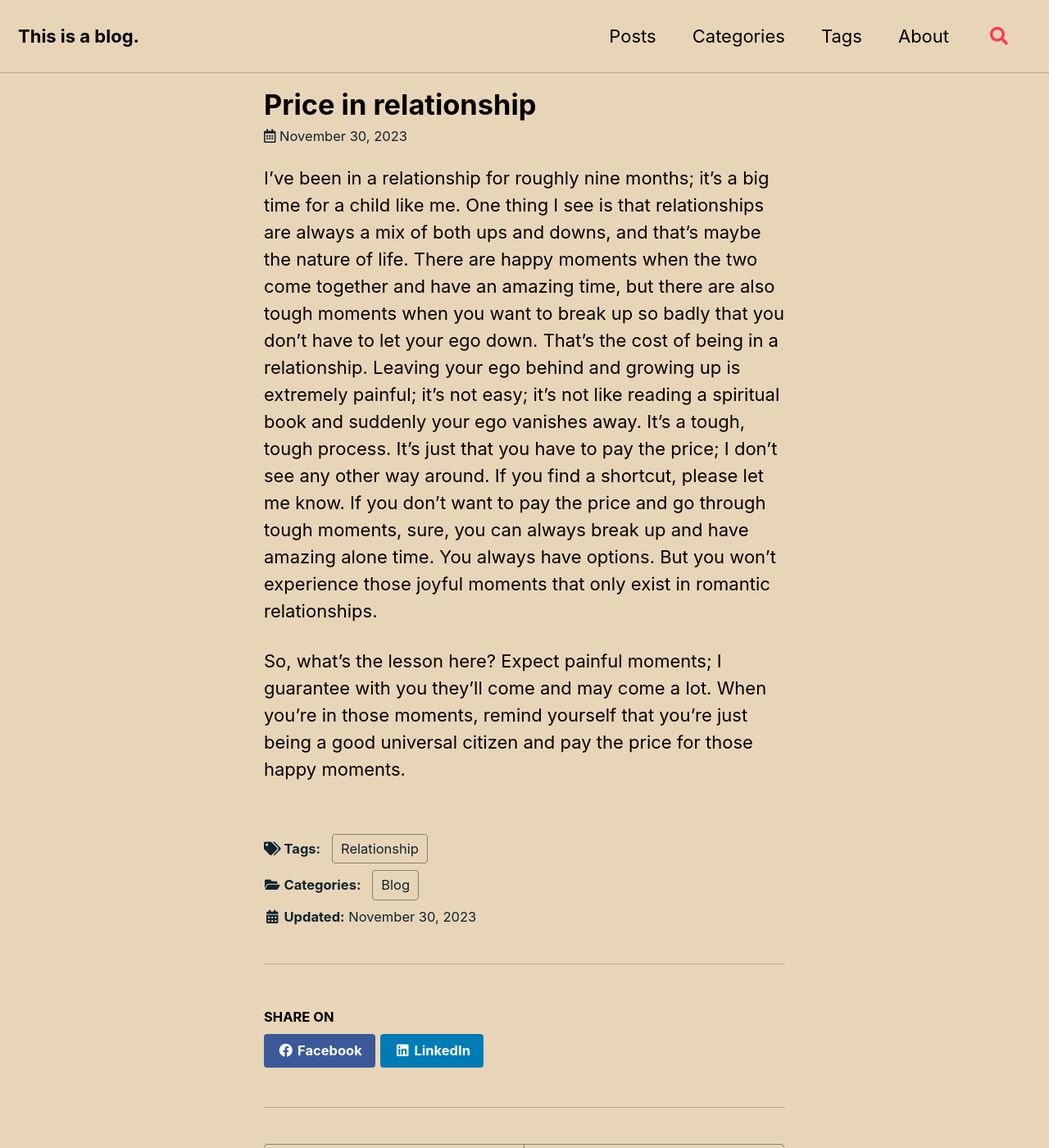
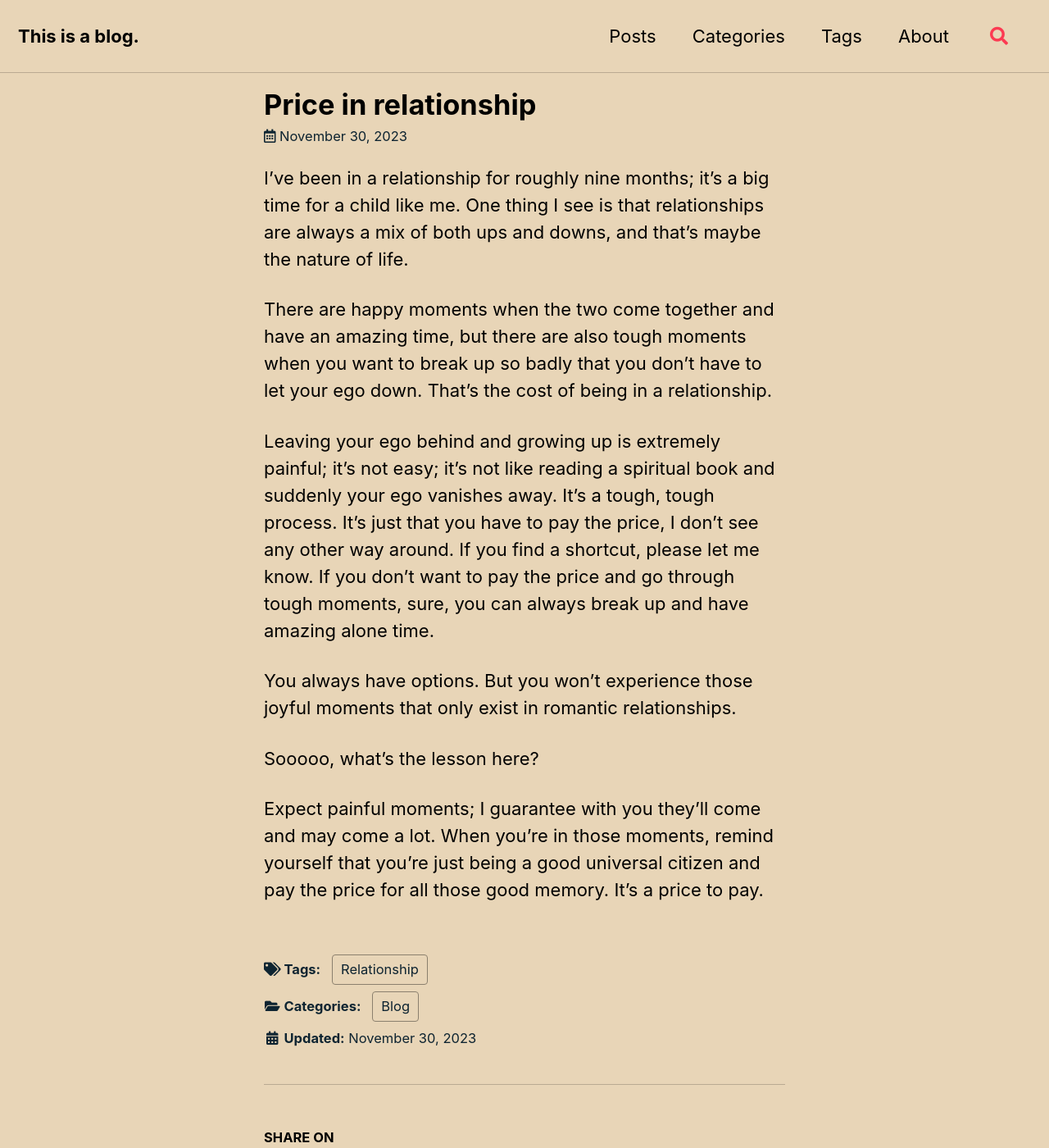
Before and after one commit to RichardHoa/RichardHoa.github.io, a Jekyll site: the page built from _posts/2023-11-30-price-in-relationship.md, in a window 1280 px wide and 1400 px high. Shown: the whole window at 82% size. Built offline with Jekyll 4.4.1, drawn with Linux system fonts in a browser that asks for light colours; cached includes are drawn as plain includes.

Commit message:
edit the firt post

```diff
--- a/_posts/2023-11-30-price-in-relationship.md
+++ b/_posts/2023-11-30-price-in-relationship.md
@@ -7,6 +7,14 @@ tags:
 ---
 
 
-I've been in a relationship for roughly nine months; it's a big time for a child like me. One thing I see is that relationships are always a mix of both ups and downs, and that's maybe the nature of life. There are happy moments when the two come together and have an amazing time, but there are also tough moments when you want to break up so badly that you don't have to let your ego down. That's the cost of being in a relationship. Leaving your ego behind and growing up is extremely painful; it's not easy; it's not like reading a spiritual book and suddenly your ego vanishes away. It's a tough, tough process. It's just that you have to pay the price; I don't see any other way around. If you find a shortcut, please let me know. If you don't want to pay the price and go through tough moments, sure, you can always break up and have amazing alone time. You always have options. But you won't experience those joyful moments that only exist in romantic relationships.
+I've been in a relationship for roughly nine months; it's a big time for a child like me. One thing I see is that relationships are always a mix of both ups and downs, and that's maybe the nature of life.
 
-So, what's the lesson here? Expect painful moments; I guarantee with you they'll come and may come a lot. When you're in those moments, remind yourself that you're just being a good universal citizen and pay the price for those happy moments.
+There are happy moments when the two come together and have an amazing time, but there are also tough moments when you want to break up so badly that you don't have to let your ego down. That's the cost of being in a relationship.
+
+Leaving your ego behind and growing up is extremely painful; it's not easy; it's not like reading a spiritual book and suddenly your ego vanishes away. It's a tough, tough process. It's just that you have to pay the price, I don't see any other way around. If you find a shortcut, please let me know. If you don't want to pay the price and go through tough moments, sure, you can always break up and have amazing alone time.
+
+You always have options. But you won't experience those joyful moments that only exist in romantic relationships.
+
+Sooooo, what's the lesson here?
+
+Expect painful moments; I guarantee with you they'll come and may come a lot. When you're in those moments, remind yourself that you're just being a good universal citizen and pay the price for all those good memory. It's a price to pay.
```
